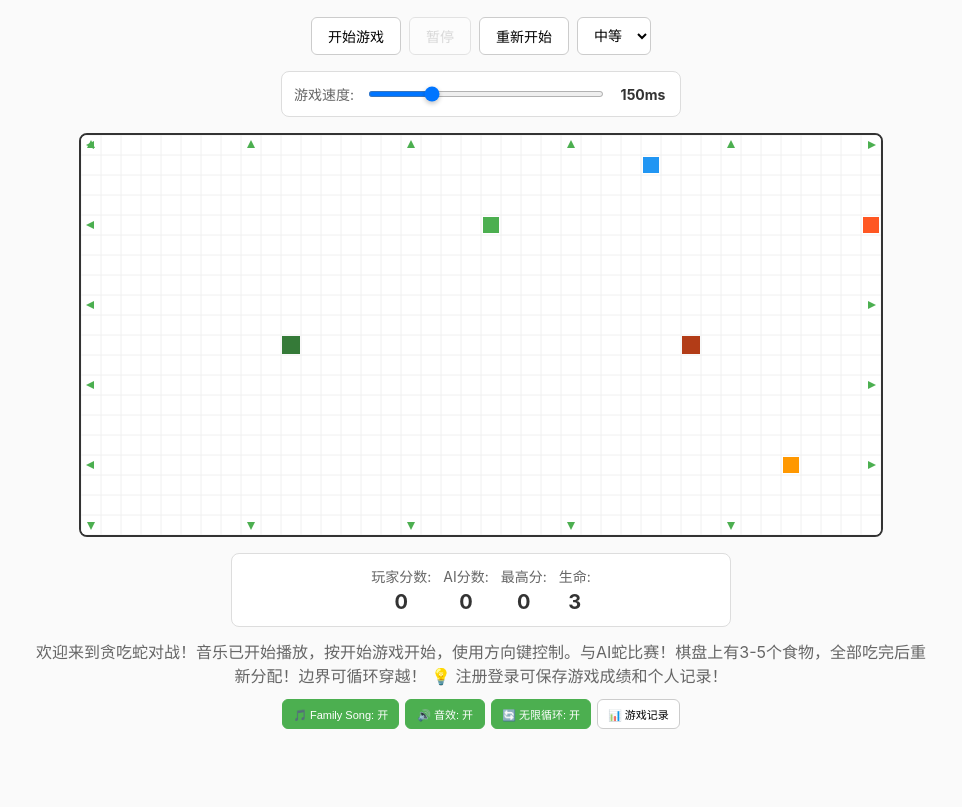
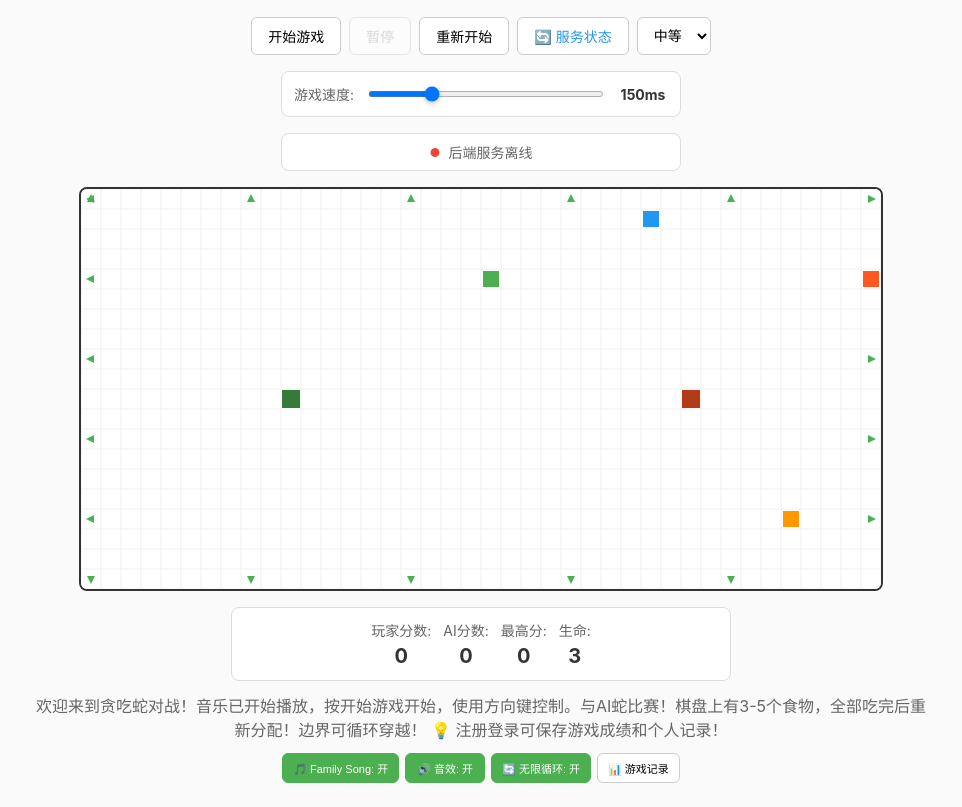
Before and after one commit to roczhang2018/sudoku, a website with bundled scripts: page public/index.html in a window 1280 px wide. Shown: the part 73-880 px from the top of the page, without its empty margins (159-1121 px from the left). Before the commit the page ends 826 px from the top, so only its background shows below. Built offline with nearby package versions, Linux system fonts and the light colour scheme; files whose address does not match are found by name.

Commit message:
添加前端服务状态检查功能
- 在游戏控制区域添加服务状态刷新按钮
- 添加服务状态显示栏，实时显示后端服务状态
- 创建ServiceStatusManager类管理服务状态检查
- 添加服务状态相关的CSS样式和动画效果
- 支持自动定期检查服务状态（每30秒）
- 集成后端健康检查API (/health)
- 提供详细的服务状态信息显示

功能特点：
- 🔄 手动刷新服务状态
- 🟢 在线状态指示器
- 🔴 离线状态提示
- 🟡 检查中动画效果
- 📊 详细服务信息显示

```diff
--- a/public/index.html
+++ b/public/index.html
@@ -21,6 +21,7 @@
       <button id="start">开始游戏</button>
       <button id="pause">暂停</button>
       <button id="restart">重新开始</button>
+      <button id="refreshService" class="service-btn" title="检查后端服务状态">🔄 服务状态</button>
       <select id="difficulty">
         <option value="easy">简单</option>
         <option value="medium" selected>中等</option>
@@ -31,6 +32,10 @@
       <label for="speedSlider">游戏速度:</label>
       <input type="range" id="speedSlider" min="30" max="500" value="120" step="10">
       <span id="speedValue">120ms</span>
+    </div>
+    <div class="service-status" id="serviceStatus">
+      <span class="status-indicator" id="statusIndicator">●</span>
+      <span class="status-text" id="statusText">检查服务状态...</span>
     </div>
     <div class="game-area">
       <canvas id="gameCanvas" width="800" height="400"></canvas>
--- a/public/js/main.js
+++ b/public/js/main.js
@@ -2,6 +2,7 @@
 
 import { SnakeGame } from './game.js';
 import { AuthManager } from './auth.js';
+import { ServiceStatusManager } from './serviceStatus.js';
 
 // 等待DOM加载完成后初始化游戏
 document.addEventListener('DOMContentLoaded', () => {
@@ -12,6 +13,9 @@ document.addEventListener('DOMContentLoaded', () => {
   // 初始化游戏（支持游客模式）
   const game = new SnakeGame(authManager, currentUser);
   game.init();
+
+  // 初始化服务状态管理器
+  const serviceStatusManager = new ServiceStatusManager();
 
   // 绑定登录按钮
   document.getElementById('loginBtn').addEventListener('click', () => {
--- /dev/null
+++ b/public/js/serviceStatus.js
@@ -0,0 +1,152 @@
+'use strict';
+
+import { ApiClient } from './api.js';
+
+/**
+ * 服务状态管理器
+ * 负责检查后端服务状态并更新UI
+ */
+export class ServiceStatusManager {
+  constructor() {
+    this.apiClient = new ApiClient();
+    this.statusIndicator = document.getElementById('statusIndicator');
+    this.statusText = document.getElementById('statusText');
+    this.refreshButton = document.getElementById('refreshService');
+    this.isChecking = false;
+
+    this.init();
+  }
+
+  /**
+   * 初始化服务状态管理器
+   */
+  init() {
+    // 绑定刷新按钮事件
+    if (this.refreshButton) {
+      this.refreshButton.addEventListener('click', () => this.checkServiceStatus());
+    }
+
+    // 页面加载时自动检查服务状态
+    this.checkServiceStatus();
+
+    // 定期检查服务状态（每30秒）
+    setInterval(() => {
+      if (!this.isChecking) {
+        this.checkServiceStatus(true); // 静默检查
+      }
+    }, 30000);
+  }
+
+  /**
+   * 检查服务状态
+   * @param {boolean} silent - 是否静默检查（不显示加载状态）
+   */
+  async checkServiceStatus(silent = false) {
+    if (this.isChecking) return;
+
+    this.isChecking = true;
+
+    if (!silent) {
+      this.setStatus('checking', '检查服务状态...');
+      this.setButtonLoading(true);
+    }
+
+    try {
+      // 尝试调用后端健康检查API
+      const response = await this.apiClient.checkHealth();
+
+      if (response && response.status === 'ok') {
+        this.setStatus('online', '后端服务正常');
+        console.log('✅ 后端服务状态正常');
+      } else {
+        this.setStatus('offline', '后端服务异常');
+        console.warn('⚠️ 后端服务响应异常:', response);
+      }
+    } catch (error) {
+      this.setStatus('offline', '后端服务离线');
+      console.error('❌ 后端服务检查失败:', error);
+    } finally {
+      this.isChecking = false;
+      if (!silent) {
+        this.setButtonLoading(false);
+      }
+    }
+  }
+
+  /**
+   * 设置服务状态显示
+   * @param {string} status - 状态类型: 'online', 'offline', 'checking'
+   * @param {string} text - 状态文本
+   */
+  setStatus(status, text) {
+    if (this.statusIndicator) {
+      // 移除所有状态类
+      this.statusIndicator.classList.remove('online', 'offline', 'checking');
+      // 添加当前状态类
+      this.statusIndicator.classList.add(status);
+    }
+
+    if (this.statusText) {
+      this.statusText.textContent = text;
+    }
+  }
+
+  /**
+   * 设置按钮加载状态
+   * @param {boolean} loading - 是否显示加载状态
+   */
+  setButtonLoading(loading) {
+    if (this.refreshButton) {
+      this.refreshButton.disabled = loading;
+      if (loading) {
+        this.refreshButton.innerHTML = '🔄 检查中...';
+      } else {
+        this.refreshButton.innerHTML = '🔄 服务状态';
+      }
+    }
+  }
+
+  /**
+   * 获取当前服务状态
+   * @returns {Promise<Object>} 服务状态信息
+   */
+  async getServiceInfo() {
+    try {
+      const response = await this.apiClient.checkHealth();
+      return {
+        status: 'online',
+        data: response,
+        timestamp: new Date().toISOString()
+      };
+    } catch (error) {
+      return {
+        status: 'offline',
+        error: error.message,
+        timestamp: new Date().toISOString()
+      };
+    }
+  }
+
+  /**
+   * 显示详细的服务信息
+   */
+  async showServiceDetails() {
+    const info = await this.getServiceInfo();
+
+    const details = `
+服务状态详情:
+• 状态: ${info.status === 'online' ? '✅ 在线' : '❌ 离线'}
+• 检查时间: ${new Date(info.timestamp).toLocaleString()}
+• 服务器响应: ${info.status === 'online' ? '正常' : '无响应'}
+${info.data ? `• 服务信息: ${JSON.stringify(info.data, null, 2)}` : ''}
+${info.error ? `• 错误信息: ${info.error}` : ''}
+    `;
+
+    alert(details);
+  }
+}
+
+// 自动初始化服务状态管理器
+document.addEventListener('DOMContentLoaded', () => {
+  new ServiceStatusManager();
+});
--- a/public/style.css
+++ b/public/style.css
@@ -64,4 +64,73 @@ body{font-family:-apple-system,BlinkMacSystemFont,Segoe UI,Roboto,Helvetica,Aria
 .record-detail-label{color:#666;font-size:12px;margin-bottom:2px}
 .record-detail-value{font-weight:500;color:#333}
 
-@media (max-width:480px){body{padding:12px}.controls{flex-direction:column;align-items:center}.controls button{width:120px}.score-panel{flex-direction:column;gap:12px;min-width:200px}.audio-controls{flex-direction:column;align-items:center}.modal-content{width:95%;margin:10px}.records-stats{grid-template-columns:repeat(2,1fr)}.record-details{grid-template-columns:1fr}}
+/* 服务状态样式 */
+.service-btn {
+  padding: 8px 16px;
+  border: 1px solid #2196F3;
+  background: #fff;
+  color: #2196F3;
+  border-radius: 6px;
+  cursor: pointer;
+  font-size: 14px;
+  transition: all 0.3s ease;
+  display: flex;
+  align-items: center;
+  gap: 6px;
+}
+
+.service-btn:hover {
+  background: #2196F3;
+  color: #fff;
+}
+
+.service-btn:disabled {
+  opacity: 0.5;
+  cursor: not-allowed;
+}
+
+.service-status {
+  display: flex;
+  align-items: center;
+  justify-content: center;
+  gap: 8px;
+  margin-bottom: 16px;
+  padding: 8px 16px;
+  background: #fff;
+  border: 1px solid #ddd;
+  border-radius: 8px;
+  max-width: 400px;
+  margin-left: auto;
+  margin-right: auto;
+  font-size: 14px;
+}
+
+.status-indicator {
+  font-size: 12px;
+  transition: color 0.3s ease;
+}
+
+.status-indicator.online {
+  color: #4CAF50;
+}
+
+.status-indicator.offline {
+  color: #f44336;
+}
+
+.status-indicator.checking {
+  color: #ff9800;
+  animation: pulse 1.5s infinite;
+}
+
+.status-text {
+  color: #666;
+  font-weight: 500;
+}
+
+@keyframes pulse {
+  0%, 100% { opacity: 1; }
+  50% { opacity: 0.5; }
+}
+
+@media (max-width:480px){body{padding:12px}.controls{flex-direction:column;align-items:center}.controls button{width:120px}.score-panel{flex-direction:column;gap:12px;min-width:200px}.audio-controls{flex-direction:column;align-items:center}.modal-content{width:95%;margin:10px}.records-stats{grid-template-columns:repeat(2,1fr)}.record-details{grid-template-columns:1fr}.service-status{max-width:300px;font-size:12px}}
```
Also changed, not shown: test-auth.html (deleted, +0 -53 lines), 3 other files.
